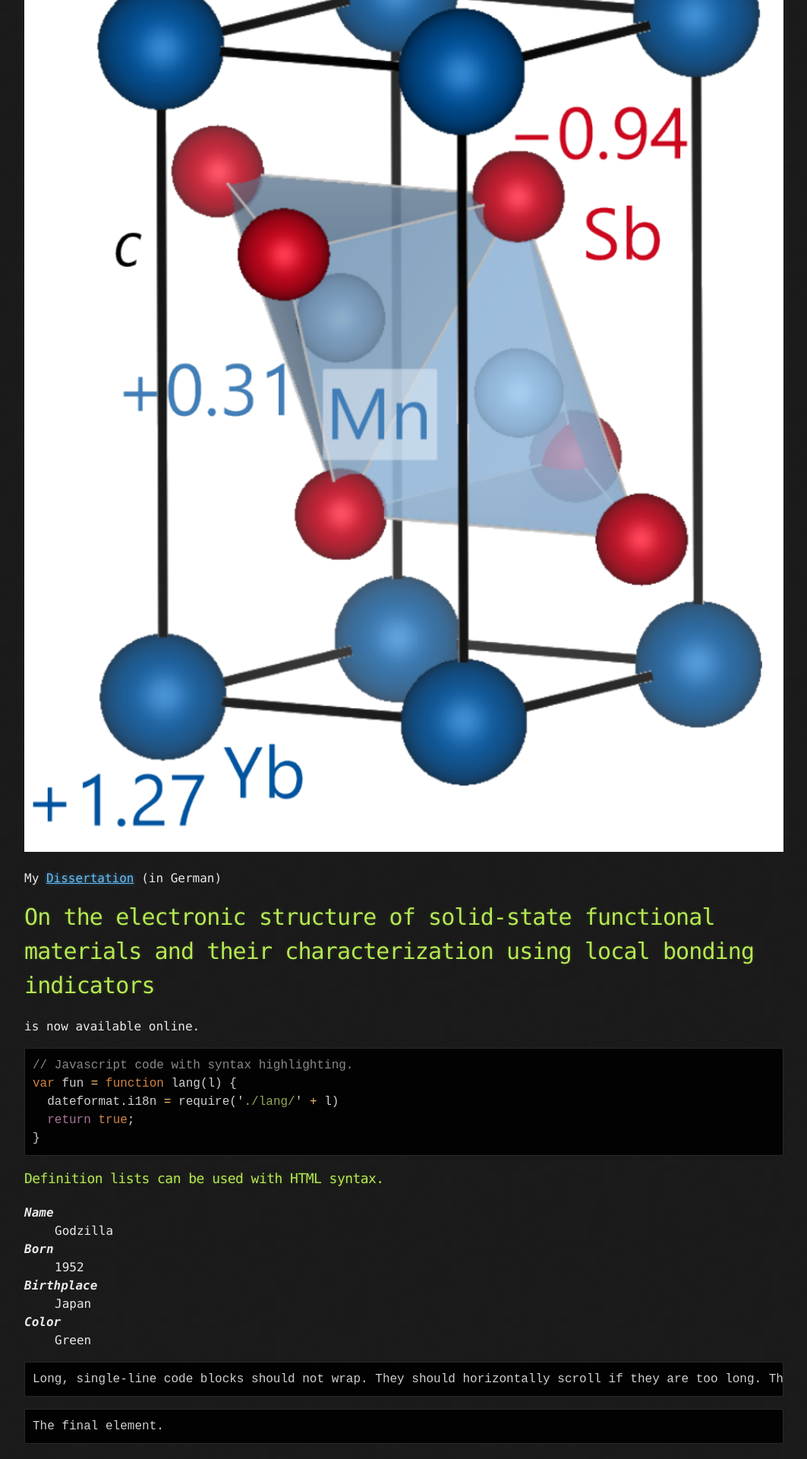
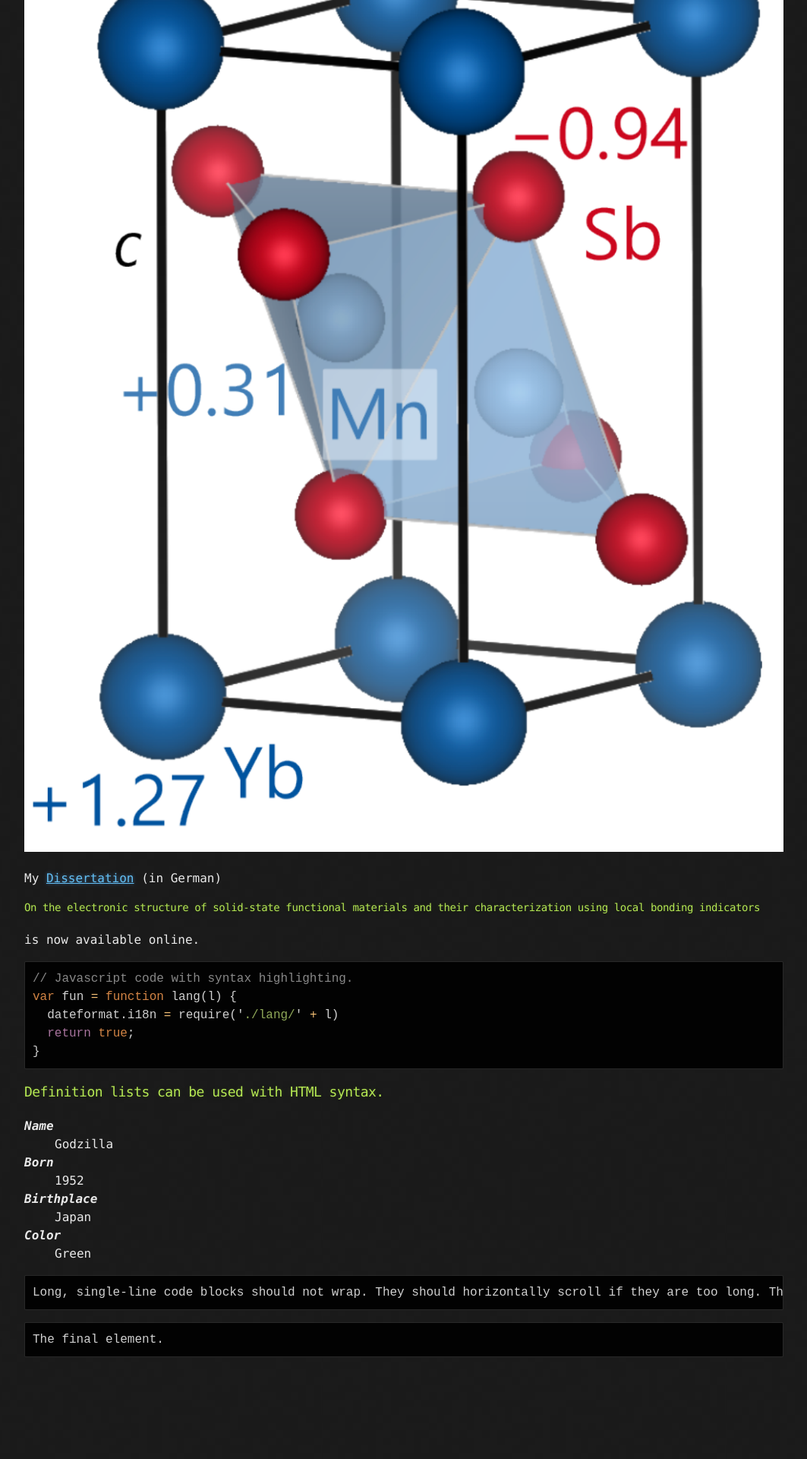
Before and after one commit to QuantumChemist/QuantumChemist.github.io, a Jekyll site: the page built from index.md, in a window 1280 px wide. Shown: the part 2333-4253 px from the top of the page at 76% size, without its empty margins (108-1171 px from the left). Built offline with Jekyll 4.4.1, drawn with Linux system fonts in a browser that asks for light colours; after the commit the page ends 4139 px from its top, so only the background shows below that.

```diff
--- a/index.md
+++ b/index.md
@@ -41,7 +41,7 @@ My [statement text](https://www.bam.de/Content/DE/Interviews/Women-in-Science-Da
 [![Diss](https://quantumchemist.github.io/utils/YbMn2Sb2.png)](https://publications.rwth-aachen.de/record/849333)
 
 My [Dissertation](https://publications.rwth-aachen.de/record/849333) (in German)
-# On the electronic structure of solid-state functional materials and their characterization using local bonding indicators
+#### On the electronic structure of solid-state functional materials and their characterization using local bonding indicators
 is now available online.
 
 <!--
```
